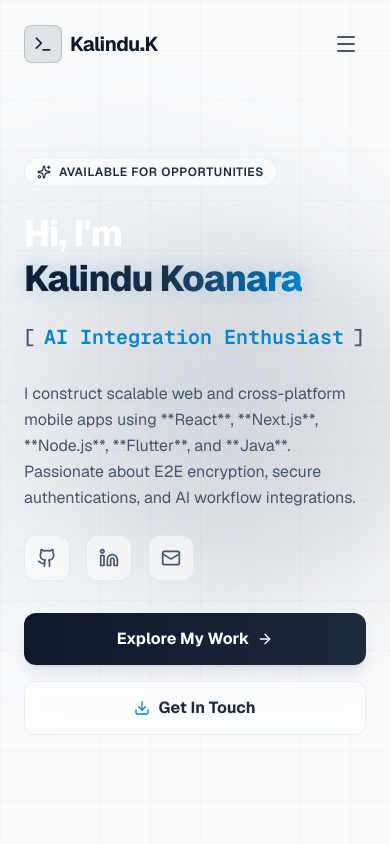
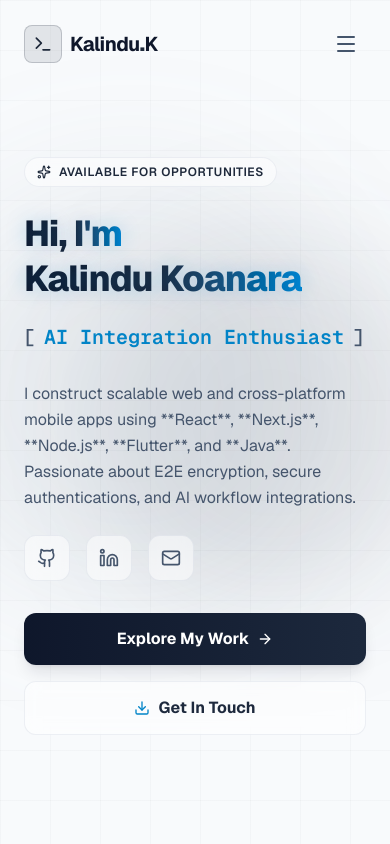
Before and after one commit to Sanka-47/Portfolio, a Next.js app: page / in a window 390 px wide. Shown: the top 844 px of the page. Built offline with nearby package versions, Linux system fonts and the light colour scheme.

Commit message:
feat: add responsive hero component with animated role switching and terminal-style profile display

```diff
--- a/src/components/Hero.tsx
+++ b/src/components/Hero.tsx
@@ -85,7 +85,7 @@
               transition={{ duration: 0.6, delay: 0.1 }}
               className="text-4xl sm:text-5xl md:text-6xl font-extrabold tracking-tight text-white leading-tight font-sans"
             >
-              Hi, I'm <br />
+              <span className="bg-gradient-to-r from-slate-900 via-slate-800 to-sky-600 bg-clip-text text-transparent glow-text-primary">Hi, I'm</span> <br />
               <span className="bg-gradient-to-r from-slate-900 via-slate-800 to-sky-600 bg-clip-text text-transparent glow-text-primary">
                 Kalindu Koanara
               </span>
```
